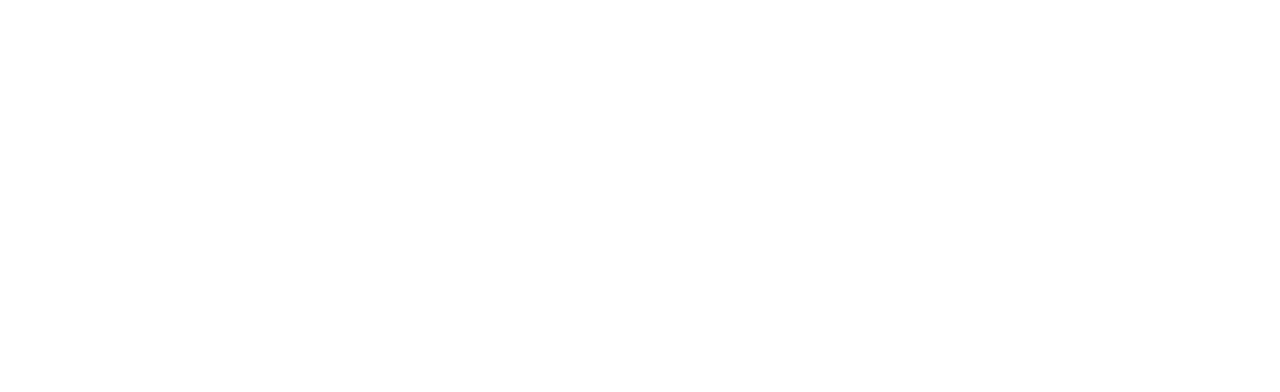
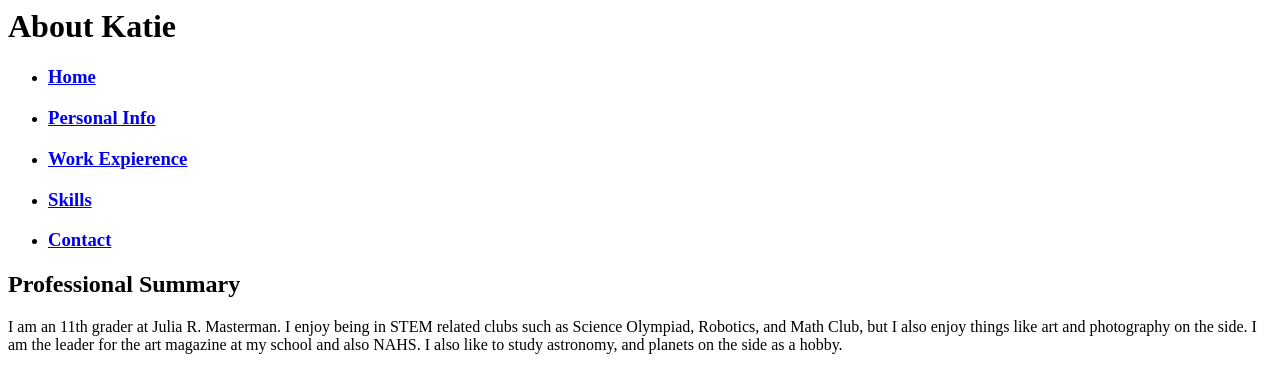
Before and after one commit to katiephu/Digital-Resume, a plain HTML site: page about.html in a window 1280 px wide. Drawn offline with Linux system fonts and the light colour scheme.

Commit message:
Second Draft of resume

```diff
--- a/about.html
+++ b/about.html
@@ -2,9 +2,23 @@
 <head>
     <meta charset="UTF-8">
     <meta name="viewport" content="width=device-width, initial-scale=1.0">
-    <title>Document</title>
+    <title>About Page</title>
 </head>
 <body>
+     <h1>About Katie</h1>
+    <nav>
+    <ul>
+       <li><h3><a href="index.html">Home</a></h3></li>
+       <li><h3><a href="#personal-info">Personal Info</a></h3></li>
+       <li><h3><a href="#work-expierence">Work Expierence</a></h3>
+       <li><h3><a href="skills">Skills</a></h3></li>
+       <li><h3><a href="contact-details">Contact</a></h3></li>
+    </ul>
+    </nav>
 
-</body>
+    <h2>Professional Summary</h2>
+        <p>I am an 11th grader at Julia R. Masterman. I enjoy being in STEM related clubs such as Science Olympiad, Robotics,
+            and Math Club, but I also enjoy things like art and photography on the side. I am the leader for the art magazine
+            at my school and also NAHS. I also like to study astronomy, and planets on the side as a hobby.</p>
+        </body>
 </html>
```
Also changed, not shown: contact.html (+9 -0 lines), index.html (+3 -3 lines), styles.css (added).
